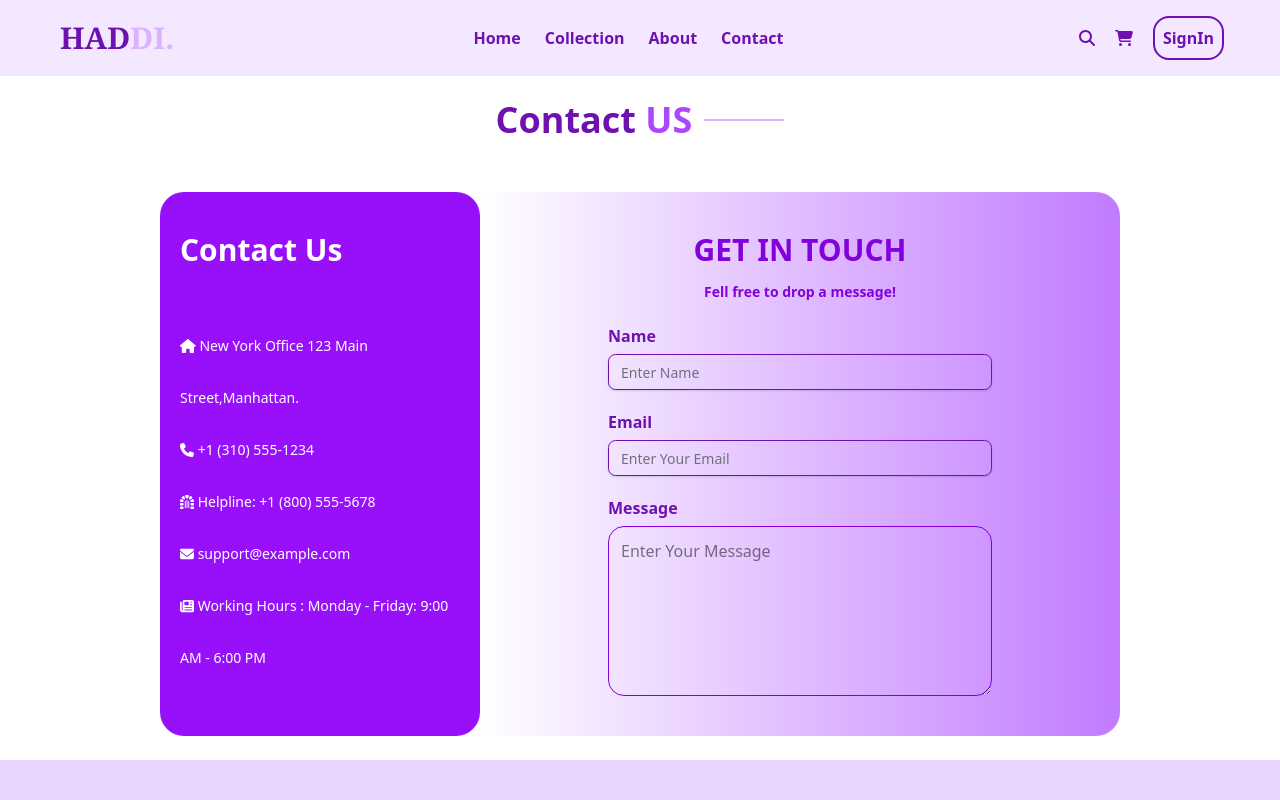
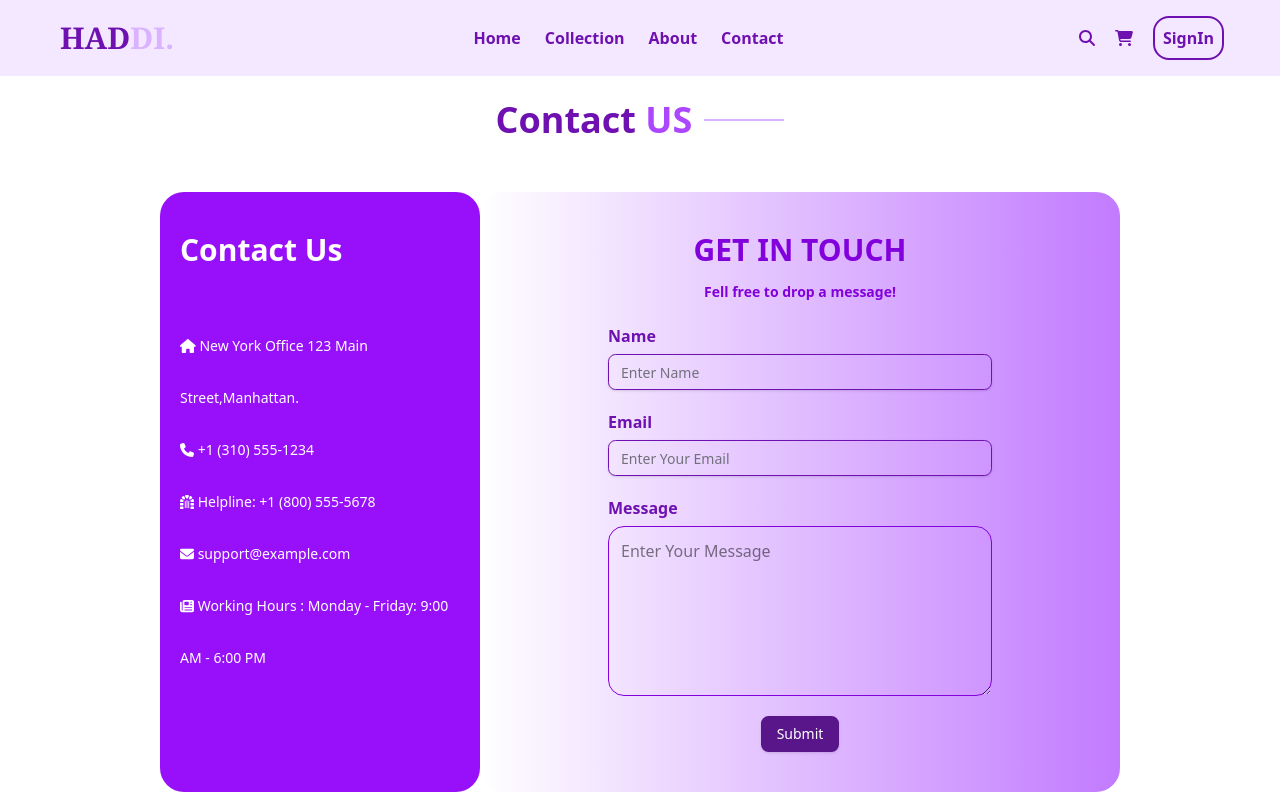
Before and after one commit to HaiderAli777/E-commerce-Frontend, a React (Vite) app in the folder E-Frontend/: page /contact in a window 1280 px wide. Shown: the top 800 px of the page. Built offline with nearby package versions, Linux system fonts and the light colour scheme.

Commit message:
Adding Button to Contact Us

```diff
--- a/E-Frontend/src/Pages/ContactUs.jsx
+++ b/E-Frontend/src/Pages/ContactUs.jsx
@@ -6,6 +6,7 @@ import { faDungeon } from '@fortawesome/free-solid-svg-icons';
 import { faPhone } from '@fortawesome/free-solid-svg-icons';
 import { Input } from '@/components/ui/input';
 import { Label } from '@radix-ui/react-label';
+import { Button } from '@/components/ui/button';
 
 
 export default function ContactUs() {
@@ -85,6 +86,7 @@ export default function ContactUs() {
                   rows={6}
                 />
               </div>
+              <Button className="bg-purple-900 text-white hover:bg-purple-700">Submit</Button>
             </div>
         </div>
         </div>
```
